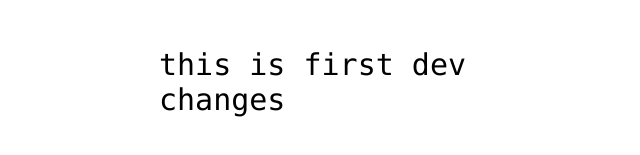
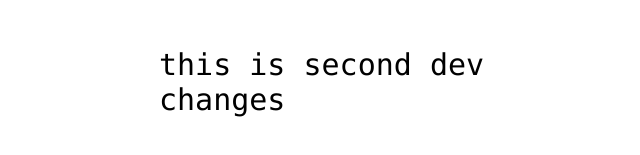
Before and after one commit to hmfayyaz/test-project, a plain HTML site: page index.html in a window 1280 px wide. Shown: the part 173-328 px from the top of the page, without its empty margins (281-921 px from the left). Drawn offline with Linux system fonts and the light colour scheme.

Commit message:
Update index.html

```diff
--- a/index.html
+++ b/index.html
@@ -18,7 +18,7 @@
 
 
 <p>
-  this is first dev changes
+  this is second dev changes
 </p>
 
 </body>
```
